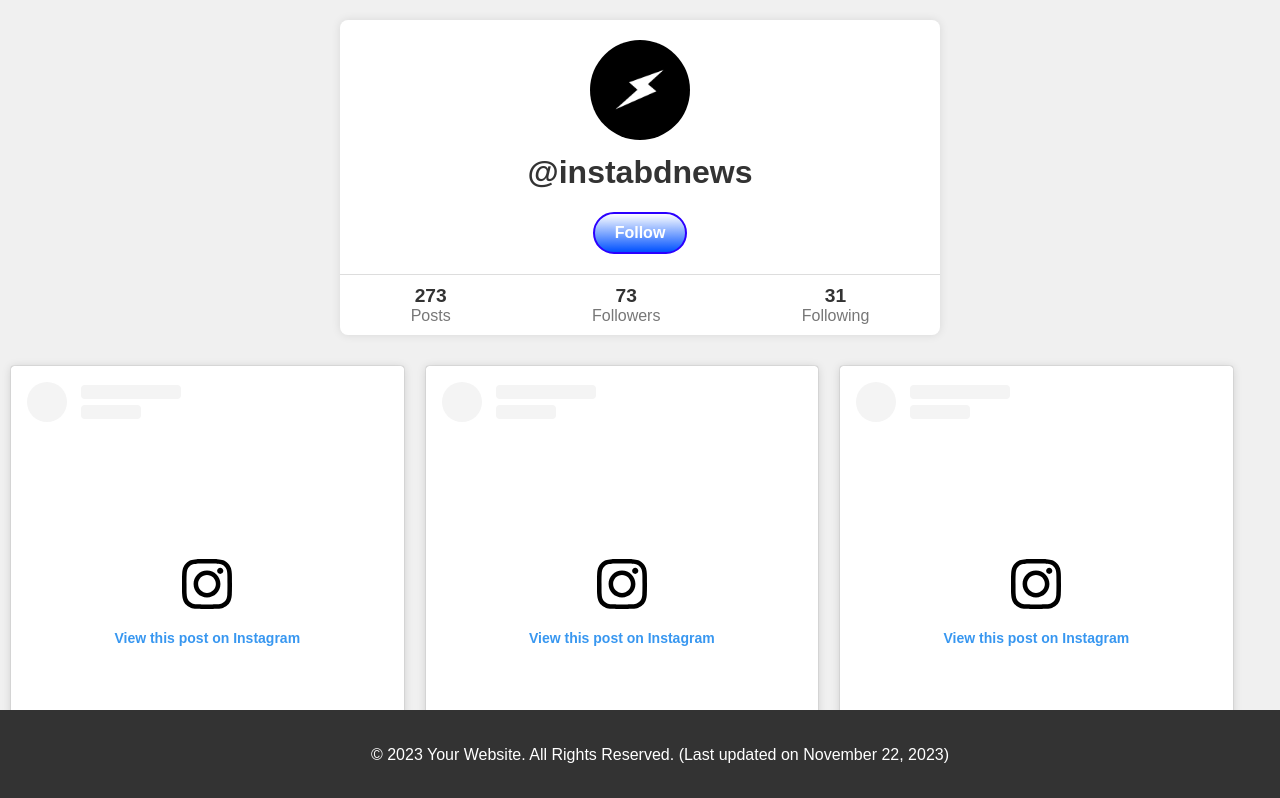
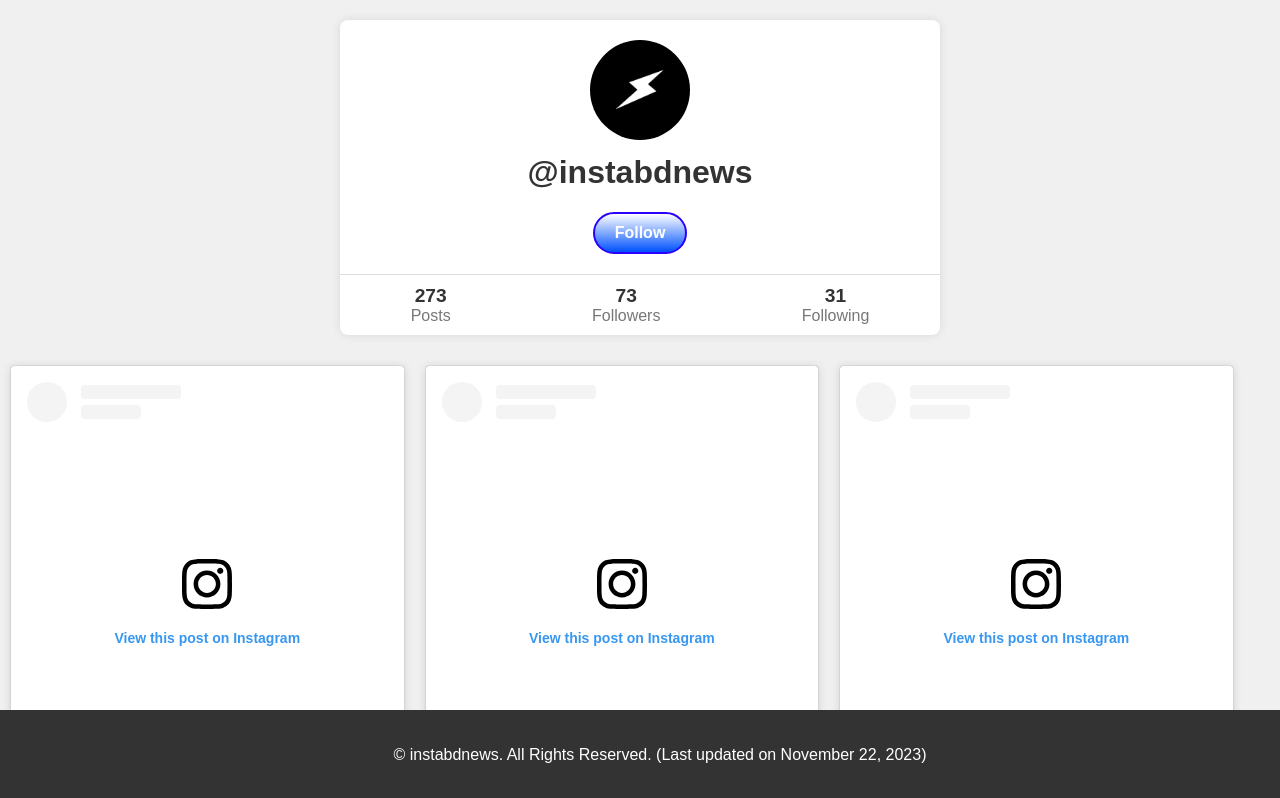
Before and after one commit to FSI001/instabdnews, a plain HTML site: page index.html in a window 1280 px wide. Shown: the top 798 px of the page. Drawn offline with Linux system fonts and the light colour scheme; a script that the page names is missing.

Commit message:
Update index.html

```diff
--- a/index.html
+++ b/index.html
@@ -48,7 +48,7 @@
 
     <footer>
         <div class="footer">
-            <p>&copy; 2023 Your Website. All Rights Reserved. (Last updated on November 22, 2023)</p>
+            <p>&copy; instabdnews. All Rights Reserved. (Last updated on November 22, 2023)</p>
         </div>
     </footer>
 </body>
```
